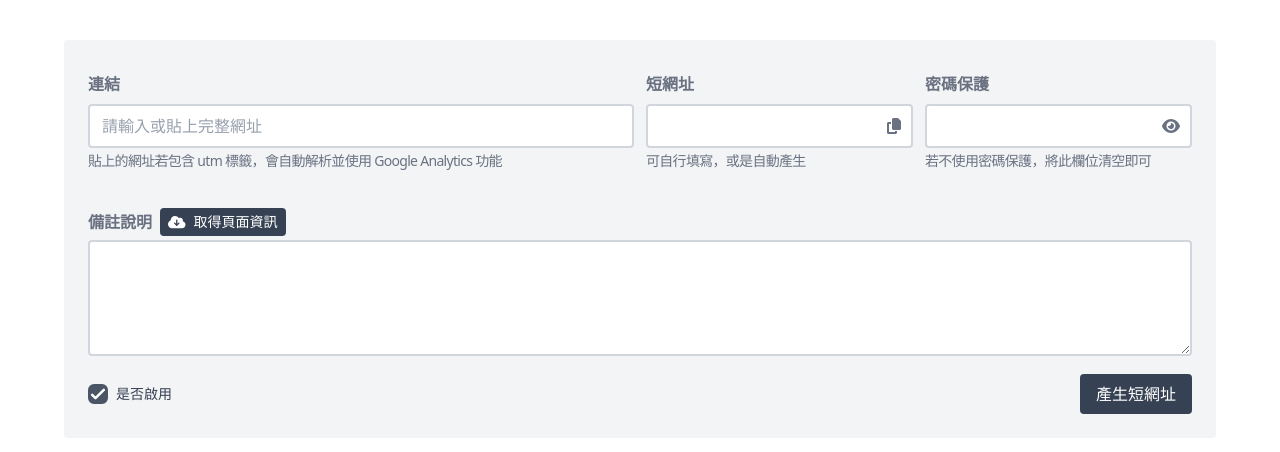
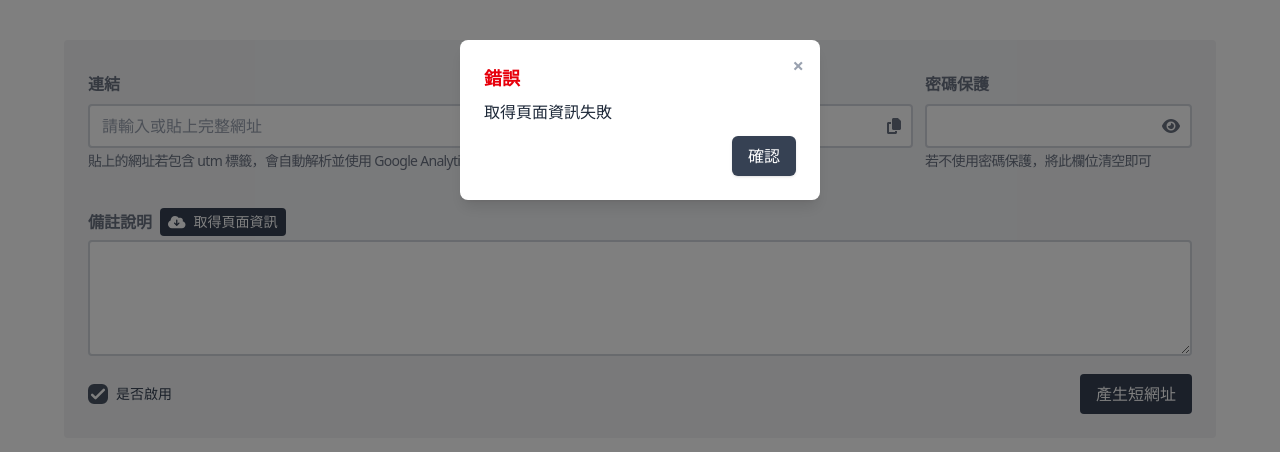
Before and after one commit to chinyuting/UrlShorten, a React (Vite) app: page / in a window 1280 px wide. Both pictures are taken after a click on the button "取得頁面資訊". Shown: the top 452 px of the page. Built offline with nearby package versions, Linux system fonts and the light colour scheme; no server answers.

Commit message:
feat: add alert component

```diff
--- /dev/null
+++ b/src/components/Alert.jsx
@@ -0,0 +1,35 @@
+import React from "react";
+
+function Alert({ title, message, onClose }) {
+  return (
+    <div
+      className="fixed inset-0 bg-black/50 flex items-start justify-center z-50"
+      onClick={onClose}
+    >
+      <div
+        className="bg-white rounded-lg shadow-lg p-6 w-90 relative mt-10"
+        onClick={(e) => e.stopPropagation()}
+      >
+        <button
+          onClick={onClose}
+          className="absolute top-3 right-4 text-gray-400 hover:text-gray-800 transition-colors text-xl font-bold"
+          aria-label="Close"
+        >
+          ×
+        </button>
+        <h2 className="text-lg font-semibold text-red-600 mb-2">{title}</h2>
+        <p className="text-gray-800">{message}</p>
+        <div className="text-right">
+          <button
+            onClick={onClose}
+            className="bg-gray-700 hover:bg-gray-600 text-white mt-3 px-4 py-2 rounded-md transition-colors shadow"
+          >
+            確認
+          </button>
+        </div>
+      </div>
+    </div>
+  );
+}
+
+export default Alert;
--- a/src/page/UrlShorten.jsx
+++ b/src/page/UrlShorten.jsx
@@ -9,10 +9,14 @@ import {
   faEye,
   faEyeSlash,
 } from "@fortawesome/free-solid-svg-icons";
+import Alert from "../components/Alert";
 
 const API_BASEURL = "http://localhost:3001";
 
 export default function UrlShorten() {
+  const [showAlert, setShowAlert] = useState(false);
+  const [alertMsg, setAlertMsg] = useState({ title: "", message: "" });
+
   const [isShowPassword, setIsShowPassword] = useState(false);
   const [originUrl, setOriginUrl] = useState("");
   const [meta, setMeta] = useState({ title: "" });
@@ -41,7 +45,8 @@ export default function UrlShorten() {
       setMeta({ title: res.data.title });
       setComment(combined);
     } catch (error) {
-      console.log(error);
+      setAlertMsg({ title: "錯誤", message: "取得頁面資訊失敗" });
+      setShowAlert(true);
     }
   };
 
@@ -53,6 +58,13 @@ export default function UrlShorten() {
 
   return (
     <div className="p-7 md:p-10 min-h-screen">
+      {showAlert && (
+        <Alert
+          title={alertMsg.title}
+          message={alertMsg.message}
+          onClose={() => setShowAlert(false)}
+        />
+      )}
       <form className="grid grid-cols-1 md:grid-cols-8 gap-3 max-w-6xl mx-auto rounded bg-gray-100 p-6">
         <div className="md:col-span-4">
           <label htmlFor="originUrl" className={labelClass}>
```
